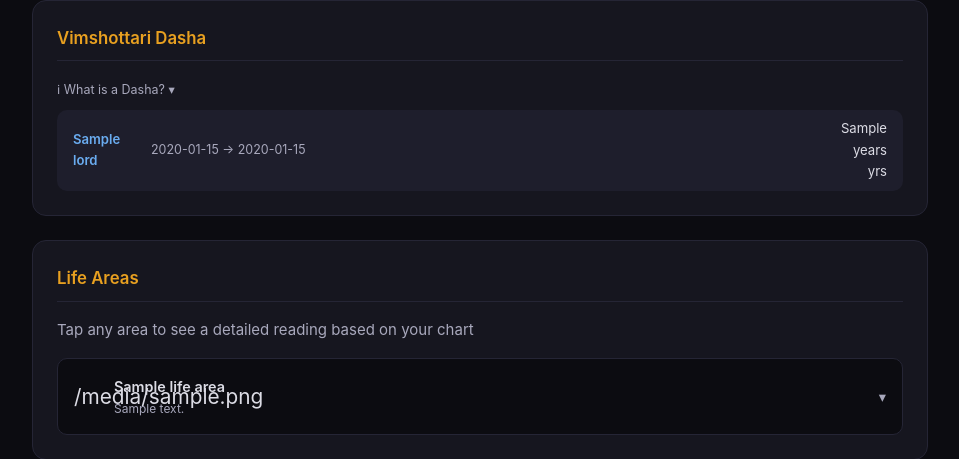
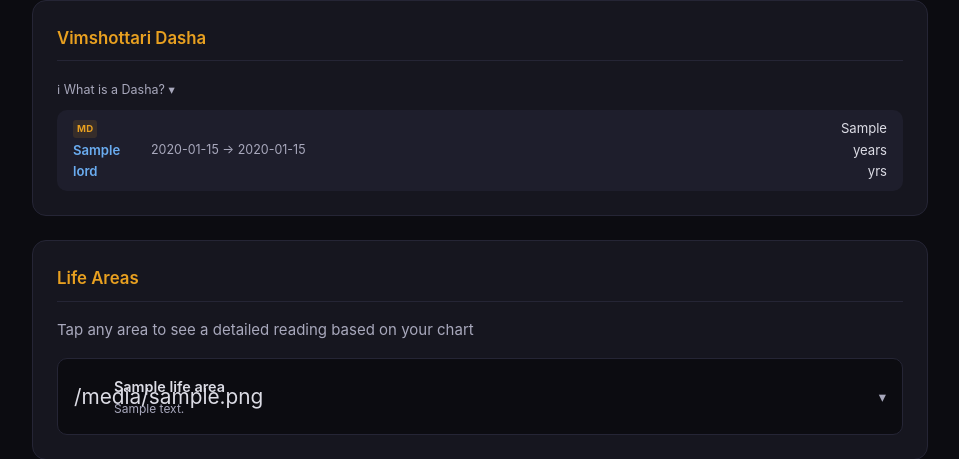
Before and after one commit to dragoonblade/Kundli, a Flask app: template templates/result.html in a window 1280 px wide. Shown: the part 1051-1510 px from the top of the page, without its empty margins (160-1119 px from the left). Run offline with Flask 3, Linux system fonts and the light colour scheme; the template is opened without the code that fills it: most values are stand-ins (such as "Sample title", 1, 10 or a date in 2020).

Commit message:
fix: Improve dasha visual hierarchy
- MD/AD/PR level tags (color-coded: gold, blue, grey)
- 'Antardasha (sub-periods)' and 'Pratyantar (sub-sub-periods)' labels
- Left border lines showing nesting depth
- Indentation via margin-left per level
- 190 tests pass

```diff
--- a/static/style.css
+++ b/static/style.css
@@ -1196,3 +1196,29 @@ footer {
 .dasha-compat { display: flex; align-items: center; justify-content: center; gap: var(--space-md); margin: var(--space-md) 0; font-size: 0.9rem; }
 .dasha-compat-vs { color: var(--text-secondary); }
 .dasha-compat-note { font-size: 0.85rem; color: var(--text); text-align: center; padding: var(--space-sm); background: var(--tag-bg); border-radius: var(--radius-sm); }
+
+/* Dasha Hierarchy */
+.dasha-level-tag {
+    display: inline-block;
+    font-size: 0.6rem;
+    font-weight: 700;
+    padding: 1px 4px;
+    border-radius: 3px;
+    background: var(--accent-dim);
+    color: var(--accent);
+    vertical-align: middle;
+    margin-right: 2px;
+    letter-spacing: 0.03em;
+}
+.dasha-tag-ad { background: rgba(106,172,240,0.12); color: var(--planet); }
+.dasha-tag-pr { background: rgba(168,168,188,0.12); color: var(--text-secondary); }
+.dasha-level-label {
+    font-size: 0.65rem;
+    color: var(--text-secondary);
+    text-transform: uppercase;
+    letter-spacing: 0.05em;
+    padding: var(--space-xs) 0;
+    margin-bottom: 2px;
+}
+.dasha-sub { border-left: 2px solid var(--accent-dim); margin-left: var(--space-sm); }
+.dasha-prat { border-left: 2px solid rgba(106,172,240,0.15); margin-left: var(--space-sm); }
--- a/templates/includes/sec_dasha.html
+++ b/templates/includes/sec_dasha.html
@@ -10,7 +10,7 @@
         {% set is_current = d.start <= now and now <= d.end %}
         <div class="dasha-group {% if is_current %}dasha-current{% endif %}">
             <div class="dasha-item" tabindex="0" onclick="this.parentElement.classList.toggle('open')" onkeydown="if(event.key==='Enter')this.parentElement.classList.toggle('open')">
-                <div class="dasha-lord"><span class="t" data-h="{{ d.lord }}" data-e="{{ planet_names[d.lord] }}">{{ d.lord }}</span></div>
+                <div class="dasha-lord"><span class="dasha-level-tag">MD</span> <span class="t" data-h="{{ d.lord }}" data-e="{{ planet_names[d.lord] }}">{{ d.lord }}</span></div>
                 <div class="dasha-dates">{{ d.start.strftime('%d %b %Y') }} → {{ d.end.strftime('%d %b %Y') }}</div>
                 <div class="dasha-years">{{ d.years }} yrs</div>
                 {% if is_current %}
@@ -22,21 +22,23 @@
             </div>
             {% if d.antardasha %}
             <div class="dasha-sub">
+                <div class="dasha-level-label">Antardasha (sub-periods)</div>
                 {% for ad in d.antardasha %}
                 {% set ad_current = ad.start <= now and now <= ad.end %}
                 <div class="dasha-sub-group {% if ad_current %}dasha-current{% endif %}">
                     <div class="dasha-sub-item" tabindex="0" onclick="this.parentElement.classList.toggle('open')" onkeydown="if(event.key==='Enter')this.parentElement.classList.toggle('open')">
-                        <span class="dasha-sub-lord"><span class="t" data-h="{{ ad.lord }}" data-e="{{ planet_names[ad.lord] }}">{{ ad.lord }}</span></span>
+                        <span class="dasha-sub-lord"><span class="dasha-level-tag dasha-tag-ad">AD</span> <span class="t" data-h="{{ ad.lord }}" data-e="{{ planet_names[ad.lord] }}">{{ ad.lord }}</span></span>
                         <span class="dasha-sub-dates">{{ ad.start.strftime('%d %b %Y') }} → {{ ad.end.strftime('%d %b %Y') }}</span>
                         <span class="dasha-sub-years">{{ ad.years }}y</span>
                         {% if ad_current %}<span class="dasha-sub-badge">◄</span>{% endif %}
                     </div>
                     {% if ad_current and ad.pratyantar %}
                     <div class="dasha-prat">
+                        <div class="dasha-level-label">Pratyantar (sub-sub-periods)</div>
                         {% for pr in ad.pratyantar %}
                         {% set pr_current = pr.start <= now and now <= pr.end %}
                         <div class="dasha-prat-item {% if pr_current %}dasha-current{% endif %}">
-                            <span class="dasha-sub-lord"><span class="t" data-h="{{ pr.lord }}" data-e="{{ planet_names[pr.lord] }}">{{ pr.lord }}</span></span>
+                            <span class="dasha-sub-lord"><span class="dasha-level-tag dasha-tag-pr">PR</span> <span class="t" data-h="{{ pr.lord }}" data-e="{{ planet_names[pr.lord] }}">{{ pr.lord }}</span></span>
                             <span class="dasha-sub-dates">{{ pr.start.strftime('%d %b %Y') }} → {{ pr.end.strftime('%d %b %Y') }}</span>
                             <span class="dasha-sub-years">{{ pr.years }}y</span>
                             {% if pr_current %}<span class="dasha-sub-badge">◄</span>{% endif %}
```
